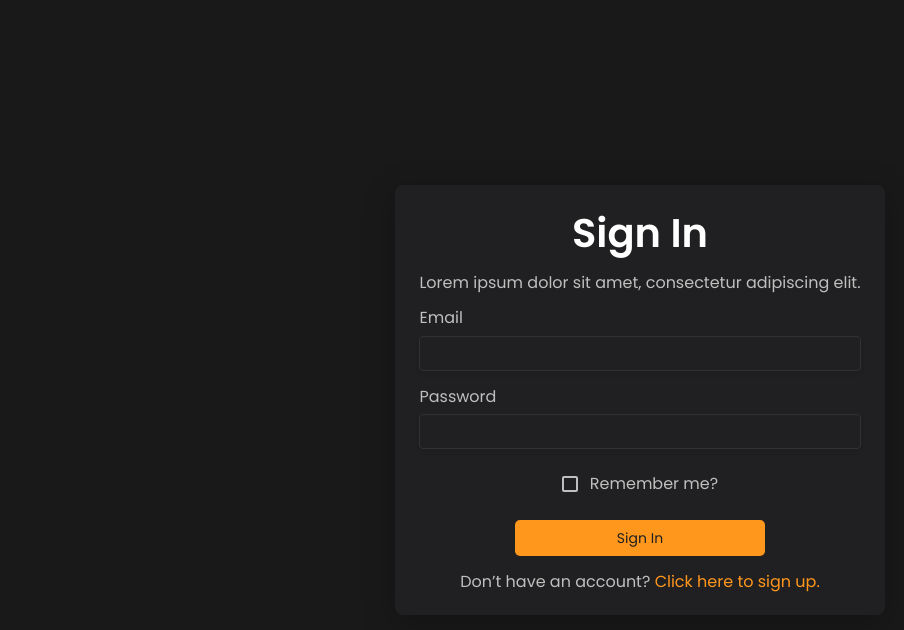
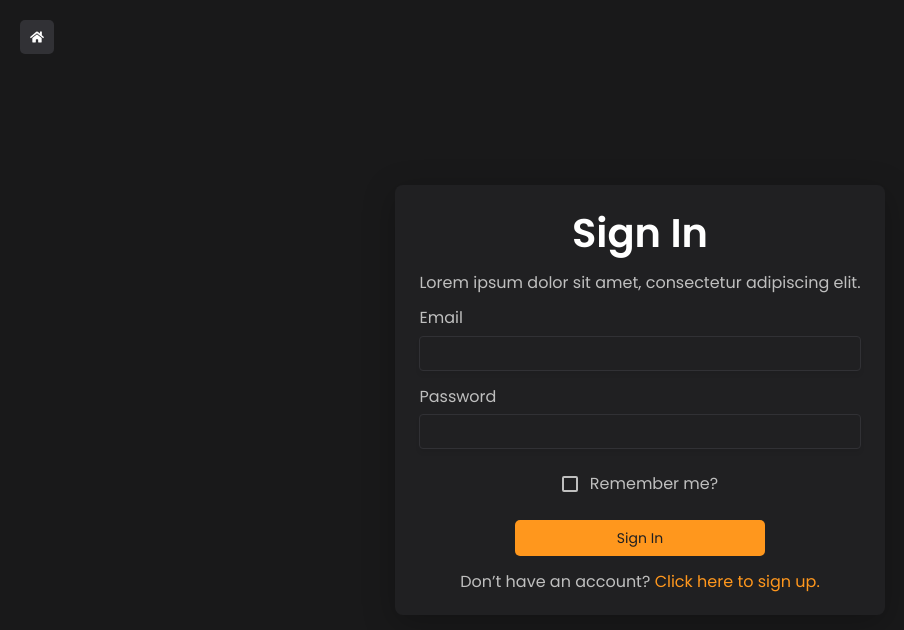
Before and after one commit to Hostlife22/Coinex, a React (Vite) app: page /auth in a window 1280 px wide. Shown: the top 630 px of the page, without its empty margins (0-904 px from the left). Built offline with nearby package versions, Linux system fonts and the light colour scheme; no server answers.

Commit message:
feat: add button goback

```diff
--- a/src/components/AuthLayout/AuthLayout.scss
+++ b/src/components/AuthLayout/AuthLayout.scss
@@ -1,4 +1,5 @@
 .container {
+  position: relative;
   display: flex;
   flex-direction: column;
   justify-content: center;
@@ -8,8 +9,24 @@
   background-color: var(--bg-black-700);
 }
 
+.home-btn {
+  position: absolute;
+  top: 20px;
+  left: 20px;
+  display: flex;
+  gap: 5px;
+  max-width: max-content;
+  color: var(--color-white) !important;
+  background-color: var(--bg-black-500) !important;
+}
+
 @media screen and (max-width: 520px) {
   .container {
     padding: 0;
   }
+
+  .home-btn {
+    top: 10px;
+    left: 10px;
+  }
 }
--- a/src/components/AuthLayout/AuthLayout.tsx
+++ b/src/components/AuthLayout/AuthLayout.tsx
@@ -1,16 +1,22 @@
-import { Navigate, Outlet } from 'react-router-dom';
+import { FaHome } from 'react-icons/fa';
+import { Navigate, Outlet, useNavigate } from 'react-router-dom';
 import { ToastContainer } from 'react-toastify';
 import { useAuth } from '../../hooks/useAuth';
+import Button from '../Button/Button';
 import './AuthLayout.scss';
 
 const AuthLayout = () => {
   const { auth } = useAuth();
+  const navigate = useNavigate();
 
   if (auth) {
     return <Navigate to={'/'} replace={true} />;
   }
   return (
     <main className="container">
+      <Button appearance="primary" className="home-btn" onClick={() => navigate('/')}>
+        <FaHome title="Go home" />
+      </Button>
       <Outlet />
       <ToastContainer autoClose={2000} />
     </main>
```
